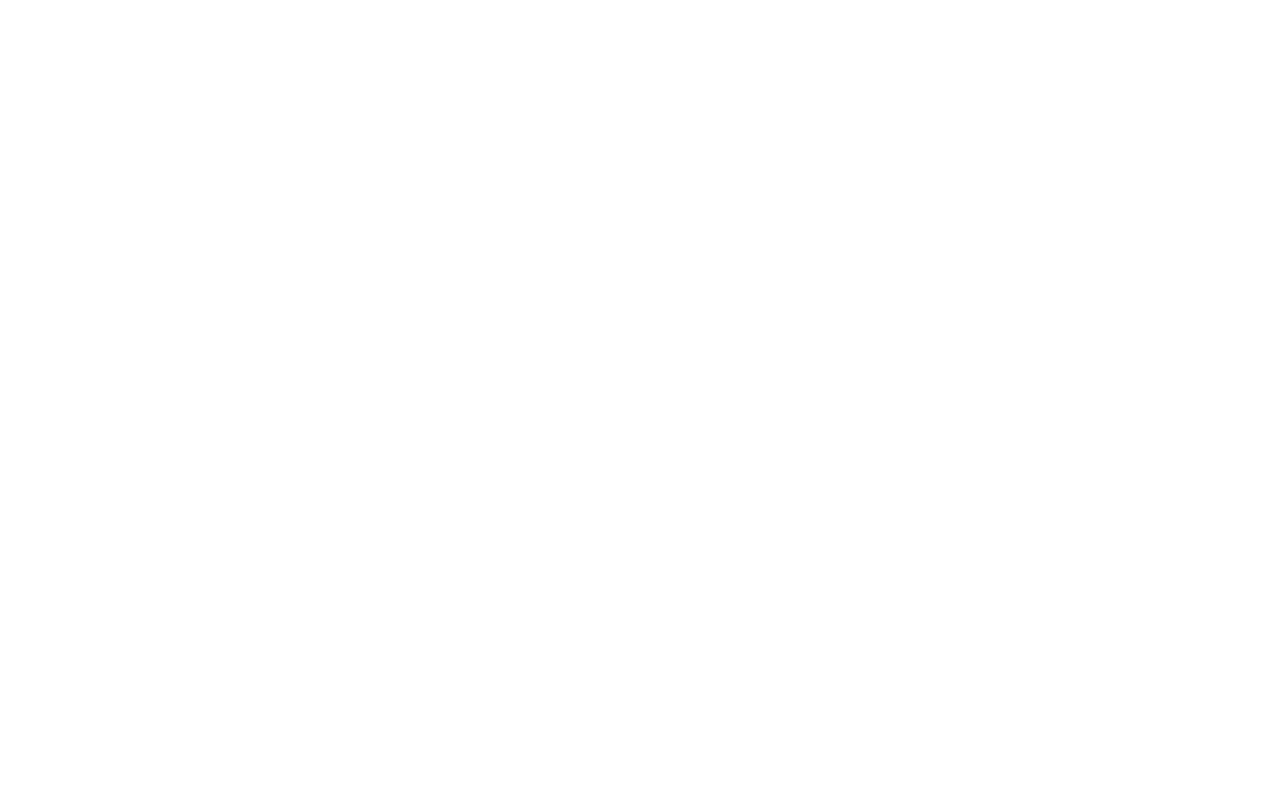
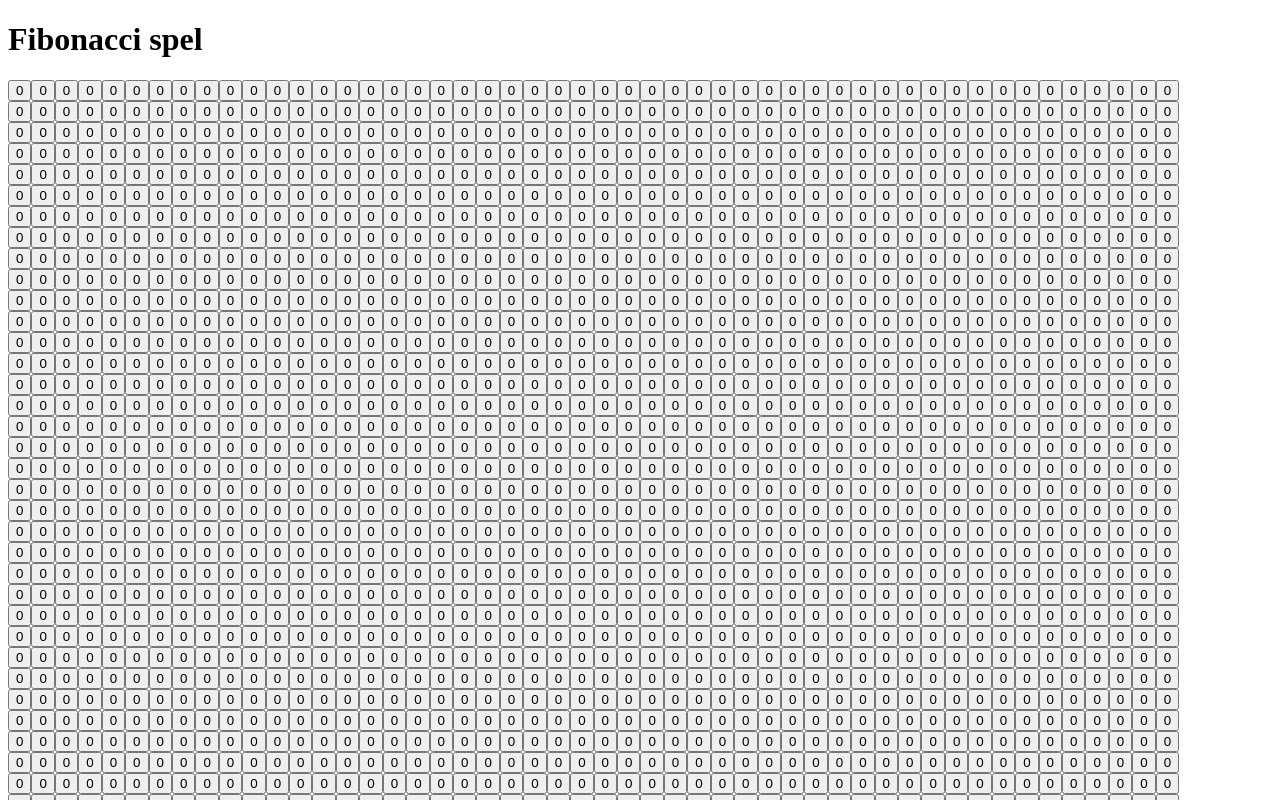
Before and after one commit to LeoniePeters/fibonacci-spel, a React (Create React App) app: page / in a window 1280 px wide. Shown: the top 800 px of the page. Built offline with nearby package versions, Linux system fonts and the light colour scheme.

Commit message:
Add render function to Fibonacci.js

```diff
--- a/src/components/Fibonacci.js
+++ b/src/components/Fibonacci.js
@@ -1,8 +1,23 @@
 import React from 'react';
 
-export default function Fibonacci(props) {
-
+function renderCell(cellObject) {
   return (
-    <div></div>
+    <button
+      className={cellObject.column}
+      key={`${cellObject.row}-${cellObject.column}`}>
+      {cellObject.number}
+    </button>
   )
 }
+
+export default function Fibonacci({ grid }) {
+  return (
+    <div>
+      <h1>Fibonacci spel</h1>
+      <div className='grid-container'>
+        {grid.map((gridRow, gridRowIndex) => <div key={gridRowIndex}>
+          {gridRow.map(gridCell => renderCell(gridCell))}</div>)}
+      </div>
+    </div>
+  )
+}
--- a/src/components/FibonacciContainer.js
+++ b/src/components/FibonacciContainer.js
@@ -5,6 +5,9 @@
   state = {}
 
   componentWillMount() {
+    /*This loop creates a grid. Each nested array resembles a row cells.
+    Each array element is an object containing info about the row, column and
+    (display)number for that cell.*/
     const grid = [];
     for (let i = 0; i < 50; i++) {
       grid.push([]);
@@ -19,7 +22,7 @@
   render() {
     console.log(this.state)
     return (
-      <Fibonacci />
+      <Fibonacci grid={this.state.grid} />
     )
   }
 }
```
